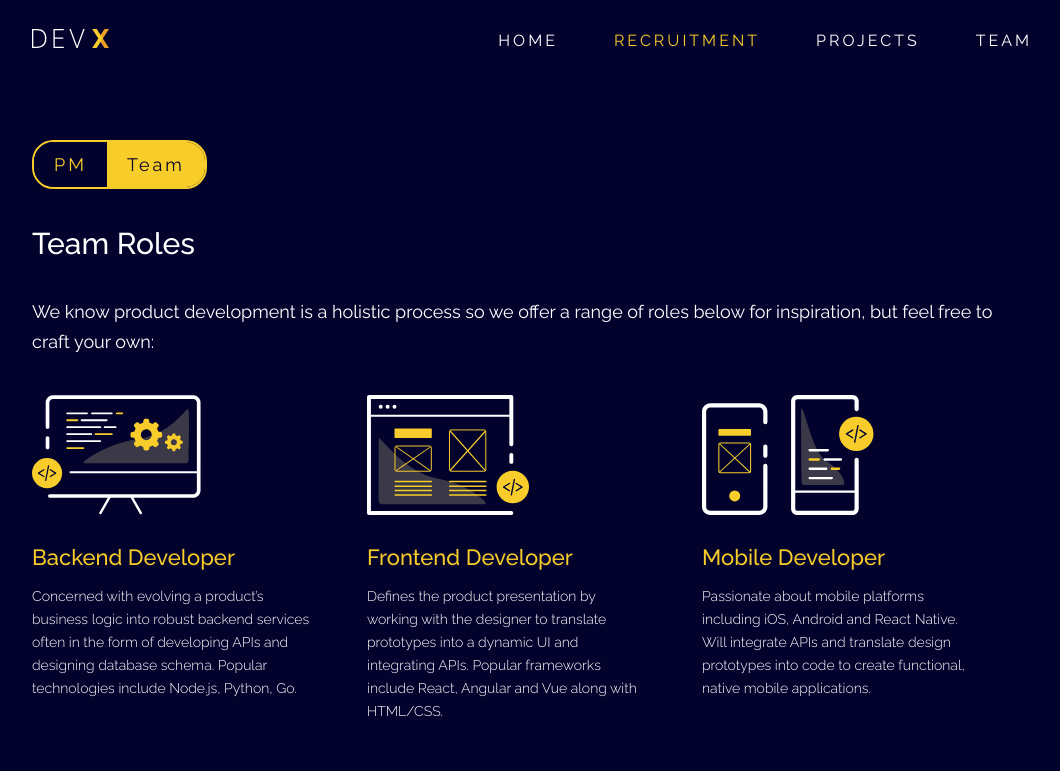
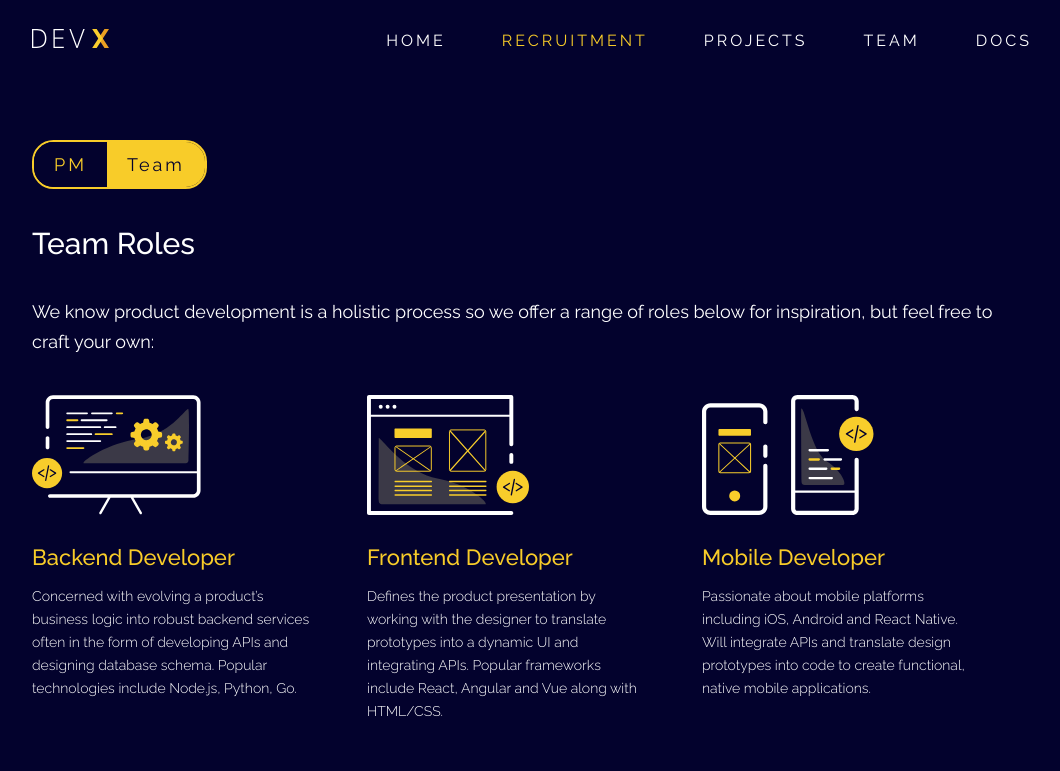
Before and after one commit to ucladevx/website-v2, a React (Vite) app: page /recruitment in a window 1280 px wide. Shown: the top 771 px of the page, without its empty margins (108-1168 px from the left). Built offline with nearby package versions, Linux system fonts and the light colour scheme.

Commit message:
Add navbar link item linking to DevX Gitbook

```diff
--- a/src/components/Navbar.js
+++ b/src/components/Navbar.js
@@ -57,7 +57,10 @@ const Navbar = () => (
         <Logo height={19} />
       </NavLink>
       <NavbarLinks>
-        {links.map(link => (
+        {links.map(
+          link =>
+            ({
+              internal: (
                 <NavLink
                   key={link.path}
                   to={link.path}
@@ -66,7 +69,14 @@ const Navbar = () => (
                 >
                   {link.label}
                 </NavLink>
-        ))}
+              ),
+              external: (
+                <a key={link.path} href={link.path}>
+                  {link.label}
+                </a>
+              )
+            }[link.type])
+        )}
       </NavbarLinks>
     </NavbarDiv>
   </NavbarContainer>
--- a/src/components/hamburger/Menu.js
+++ b/src/components/hamburger/Menu.js
@@ -5,7 +5,10 @@ import Col from '../lib/Col'
 import { links } from '../../config'
 
 const getLinks = close =>
-  links.map(link => (
+  links.map(
+    link =>
+      ({
+        internal: (
           <NavLink
             to={link.path}
             exact
@@ -14,7 +17,14 @@ const getLinks = close =>
           >
             {link.label}
           </NavLink>
-  ))
+        ),
+        external: (
+          <a key={link.path} href={link.path}>
+            {link.label}
+          </a>
+        )
+      }[link.type])
+  )
 
 const Menu = ({ close }) => (
   <div className="hamburger-menu">
--- a/src/config/links.js
+++ b/src/config/links.js
@@ -1,18 +1,27 @@
 export default [
   {
     label: 'HOME',
+    type: 'internal',
     path: '/'
   },
   {
     label: 'RECRUITMENT',
+    type: 'internal',
     path: '/recruitment'
   },
   {
     label: 'PROJECTS',
+    type: 'internal',
     path: '/projects/spring18'
   },
   {
     label: 'TEAM',
+    type: 'internal',
     path: '/team'
+  },
+  {
+    label: 'DOCS',
+    type: 'external',
+    path: 'https://docs.ucladevx.com'
   }
 ]
```
Lines whose indentation alone changed are shown as unchanged.
